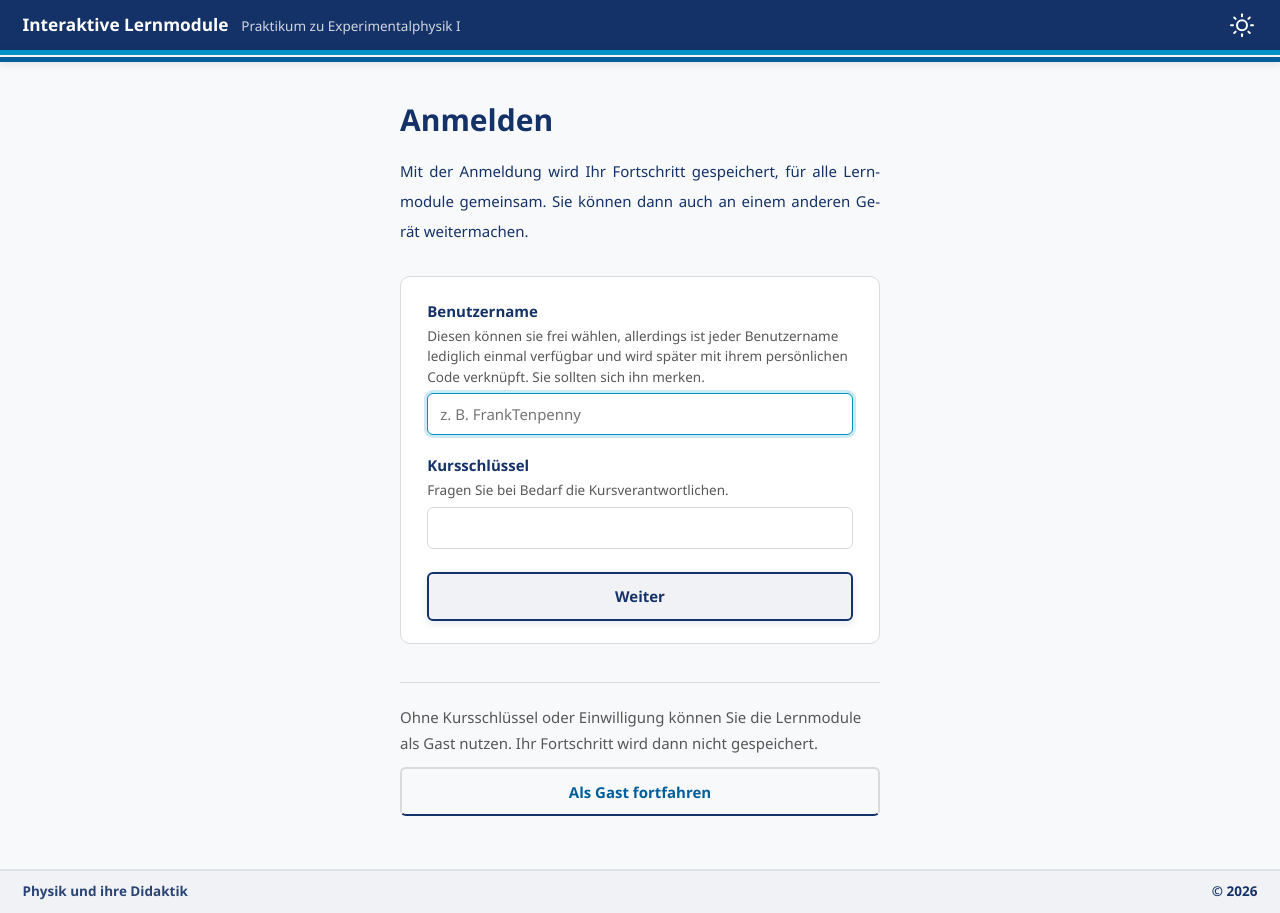
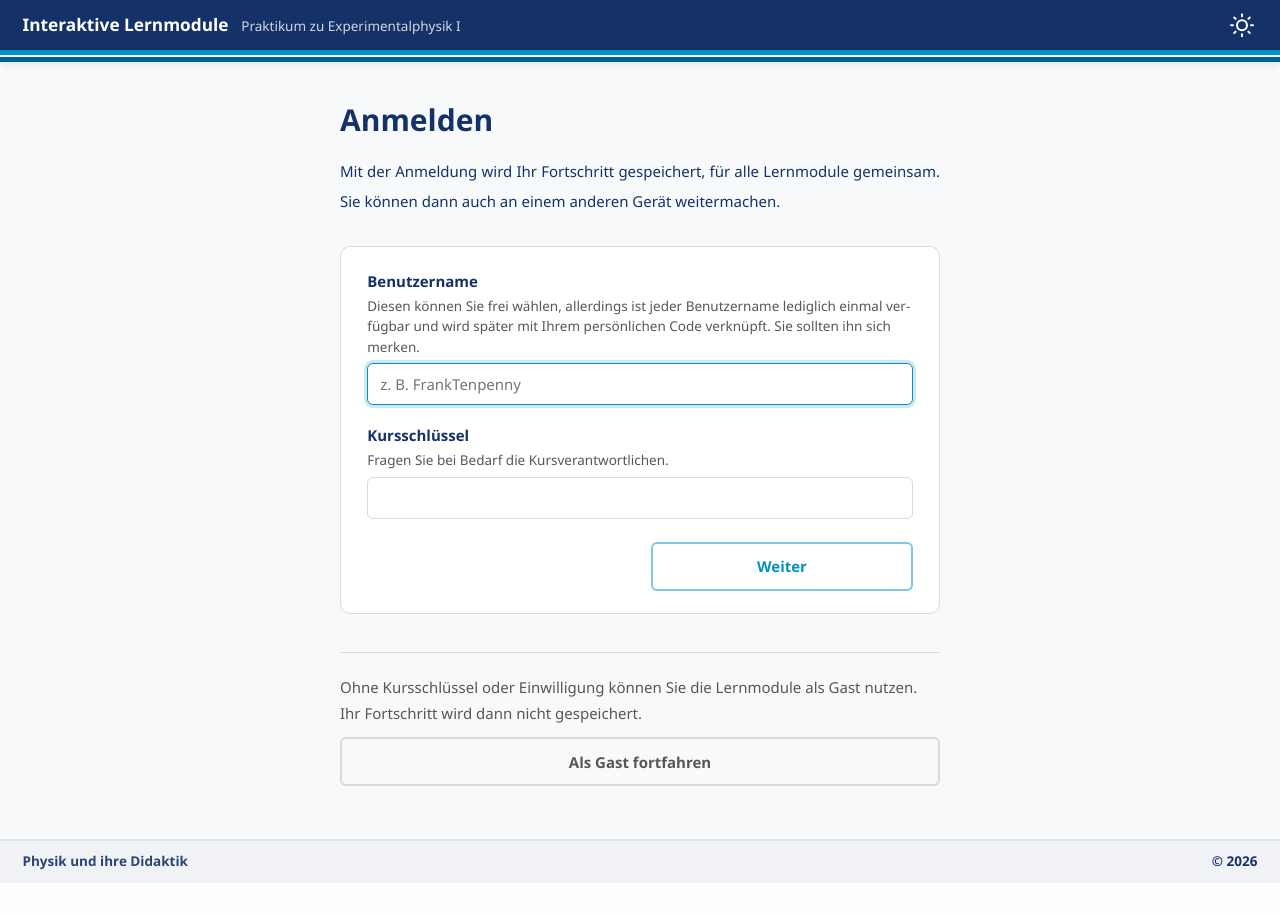
Before and after one commit to CVC97/Interapt-Portal, a PHP site: page /login/ in a window 1280 px wide. After the commit the page ends 883 px from the top, so only its background shows below. Run offline with PHP 8.4, Linux system fonts and the light colour scheme.

Commit message:
Minor style changes in a totally dombed downed Opus session.

```diff
--- a/assets/portal.css
+++ b/assets/portal.css
@@ -27,6 +27,7 @@
     --button-border-color: var(--uni-blau-1);
     --button-text-color: var(--uni-blau-1);
     --card-accent: var(--uni-blau-3);
+    --quiet-fill-hover: #eceef1;                  /* the guest button's hover: grey, a clear step from --bg-main */
 }
 
 [data-theme="dark"] {
@@ -46,6 +47,7 @@
     --button-color-hover: var(--card-bg);
     --button-border-color: white;
     --button-text-color: white;
+    --quiet-fill-hover: var(--surface-option);
 }
 
 * {
@@ -274,6 +276,7 @@ footer {
     font-weight: 600;
     line-height: 1.5;
     text-align: center;
+    hyphens: manual;   /* a label breaks between words, never inside a name */
     color: var(--button-text-color);
     background: var(--button-color);
     border: 2px solid var(--button-border-color);
@@ -307,17 +310,40 @@ a.btn:hover {
     cursor: not-allowed;
 }
 
-/* the quiet alternative next to the main button */
+/* the login page's step buttons (Zurück, Weiter, …), as the landing page's module cards but in their blue
+   (--card-accent) for text and edge, in both themes: the edge half strength, full on hover with the cards' tint;
+   the button's own 2px edge, no blue line on top */
+.btn-step,
+a.btn-step {
+    color: var(--card-accent);
+    background: var(--card-bg);
+    border-color: color-mix(in srgb, var(--card-accent) 50%, transparent);
+    box-shadow: none;
+}
+
+.btn-step:not(:disabled):hover {
+    color: var(--card-accent);
+    background: var(--surface-option-hover);
+    border-color: var(--card-accent);
+}
+
+/* the quiet way aside (the guest way): grey in both themes, so it ranks below the steps */
 .btn-quiet {
-    color: var(--text-secondary);
+    color: var(--text-muted);
     background: transparent;
     border-color: var(--border-soft);
     box-shadow: none;
 }
 
-.btn-quiet:hover {
-    color: var(--text-primary);
-    background: var(--surface-option);
+/* a link as a button: the same edge all round (not a.btn's dark bottom), grey also in dark mode (not a link's blue) */
+a.btn-quiet {
+    color: var(--text-muted);
+    border-bottom-color: var(--border-soft);
+}
+
+.btn-quiet:not(:disabled):hover {
+    color: var(--text-muted);
+    background: var(--quiet-fill-hover);
 }
 
 /* ── Form fields ──────────────────────────────────────────────────────── */
--- a/login/codename.js
+++ b/login/codename.js
@@ -9,7 +9,7 @@
 // not unique (Juni and Juli → JU, März and Mai → MA).
 //
 // Each part:
-//   label    the question, as on the questionnaire
+//   label    the question, as on the questionnaire, without a number (the login page numbers the parts)
 //   hint     how to answer (one line)
 //   input    'month' (a dropdown) or 'letters' (a short text field with `length` letters)
 //   code     value → this part's piece of the code, or null if the value is incomplete
--- a/login/index.html
+++ b/login/index.html
@@ -22,7 +22,7 @@
     <style>
         /* one narrow column: a form, not a page to read */
         .card.login {
-            max-width: 36rem;
+            max-width: 44rem;
         }
 
         .intro {
@@ -53,6 +53,12 @@
             width: 6rem;
             text-transform: uppercase;
             letter-spacing: 0.2em;
+        }
+
+        /* the code's parts numbered by the page, not in codename.js's labels (those are the surveys' wording) */
+        .part-number {
+            margin-right: 0.35rem;
+            color: var(--uni-blau-4);
         }
 
         .code-preview {
@@ -101,17 +107,21 @@
             accent-color: var(--uni-blau-4);
         }
 
-        /* "Zurück" and the main button side by side, the main one on the right */
+        /* As the modules' .button-container: "Zurück" on the left, the way on to the right, each half the row
+           with 1.5rem between them; a lone button keeps its half on the right. Both in the same light style. */
         .actions {
             display: flex;
-            flex-wrap: wrap;
-            gap: 0.75rem;
-            justify-content: flex-end;
+            gap: 1.5rem;
+            justify-content: space-between;
             margin-top: 1.5rem;
         }
 
         .actions .btn {
-            flex: 1 1 12rem;
+            flex: 0 1 calc(50% - 0.75rem);
+        }
+
+        .actions .btn:last-child {
+            margin-left: auto;
         }
 
         .guest {
@@ -134,8 +144,16 @@
                 padding: 1.25rem 1rem;
             }
 
-            .actions .btn {
-                width: 100%;
+            /* phones: full width, stacked, the main button on top */
+            .actions {
+                flex-direction: column-reverse;
+                gap: 0.75rem;
+            }
+
+            .actions .btn,
+            .actions .btn:last-child {
+                flex: none;
+                margin-left: 0;
             }
         }
     </style>
@@ -178,8 +196,8 @@
             <section class="step" id="step-done" hidden>
                 <p>Sie sind angemeldet als <strong id="done-name"></strong>.</p>
                 <div class="actions">
-                    <button class="btn btn-quiet" type="button" id="logout">Abmelden</button>
-                    <a class="btn" id="done-continue" href="../">Zur Übersicht</a>
+                    <button class="btn btn-step" type="button" id="logout">Abmelden</button>
+                    <a class="btn btn-step" id="done-continue" href="../">Zur Übersicht</a>
                 </div>
             </section>
 
@@ -189,7 +207,7 @@
                 <div class="field">
                     <label for="username">Benutzername</label>
                     <div class="hint">
-                        Diesen können sie frei wählen, allerdings ist jeder Benutzername lediglich einmal verfügbar und wird später mit ihrem persönlichen Code verknüpft. Sie sollten sich ihn merken.
+                        Diesen können Sie frei wählen, allerdings ist jeder Benutzername lediglich einmal verfügbar und wird später mit Ihrem persönlichen Code verknüpft. Sie sollten ihn sich merken.
                     </div>
                     <input type="text" id="username" placeholder="z. B. FrankTenpenny" maxlength="100"
                            autocomplete="username" autocapitalize="none" spellcheck="false" required>
@@ -201,7 +219,7 @@
                 </div>
                 <div class="message" id="account-message" role="alert"></div>
                 <div class="actions">
-                    <button class="btn" type="submit" id="account-submit">Weiter</button>
+                    <button class="btn btn-step" type="submit" id="account-submit">Weiter</button>
                 </div>
             </form>
 
@@ -213,8 +231,8 @@
                 <p class="code-preview">Ihr Code: <strong id="code-preview">–</strong></p>
                 <div class="message" id="code-message" role="alert"></div>
                 <div class="actions">
-                    <button class="btn btn-quiet" type="button" id="code-back">Zurück</button>
-                    <button class="btn" type="submit" id="code-submit" disabled>Weiter</button>
+                    <button class="btn btn-step" type="button" id="code-back">Zurück</button>
+                    <button class="btn btn-step" type="submit" id="code-submit" disabled>Weiter</button>
                 </div>
             </form>
 
@@ -236,8 +254,8 @@
                 </label>
                 <div class="message" id="confirm-message" role="alert"></div>
                 <div class="actions">
-                    <button class="btn btn-quiet" type="button" id="confirm-back">Zurück</button>
-                    <button class="btn" type="submit" id="confirm-submit" disabled>Konto anlegen</button>
+                    <button class="btn btn-step" type="button" id="confirm-back">Zurück</button>
+                    <button class="btn btn-step" type="submit" id="confirm-submit" disabled>Konto anlegen</button>
                 </div>
             </form>
 
@@ -372,12 +390,15 @@
         // ── Step 2: the personal code ───────────────────────────────────────────────────────────────────────
         function buildCodeFields() {
             const container = $('code-fields');
-            for (const part of CODENAME.parts) {
+            CODENAME.parts.forEach((part, i) => {
                 const field = document.createElement('div');
                 field.className = 'field';
                 const label = document.createElement('label');
                 label.htmlFor = `code-${part.id}`;
-                label.textContent = part.label;
+                const number = document.createElement('span');
+                number.className = 'part-number';
+                number.textContent = `${i + 1}.`;
+                label.append(number, part.label);
                 const hint = document.createElement('div');
                 hint.className = 'hint';
                 hint.textContent = part.hint;
@@ -400,7 +421,7 @@
                 input.addEventListener('input', updateCode);
                 field.append(label, hint, input);
                 container.append(field);
-            }
+            });
         }
 
         function codeValues() {
```
